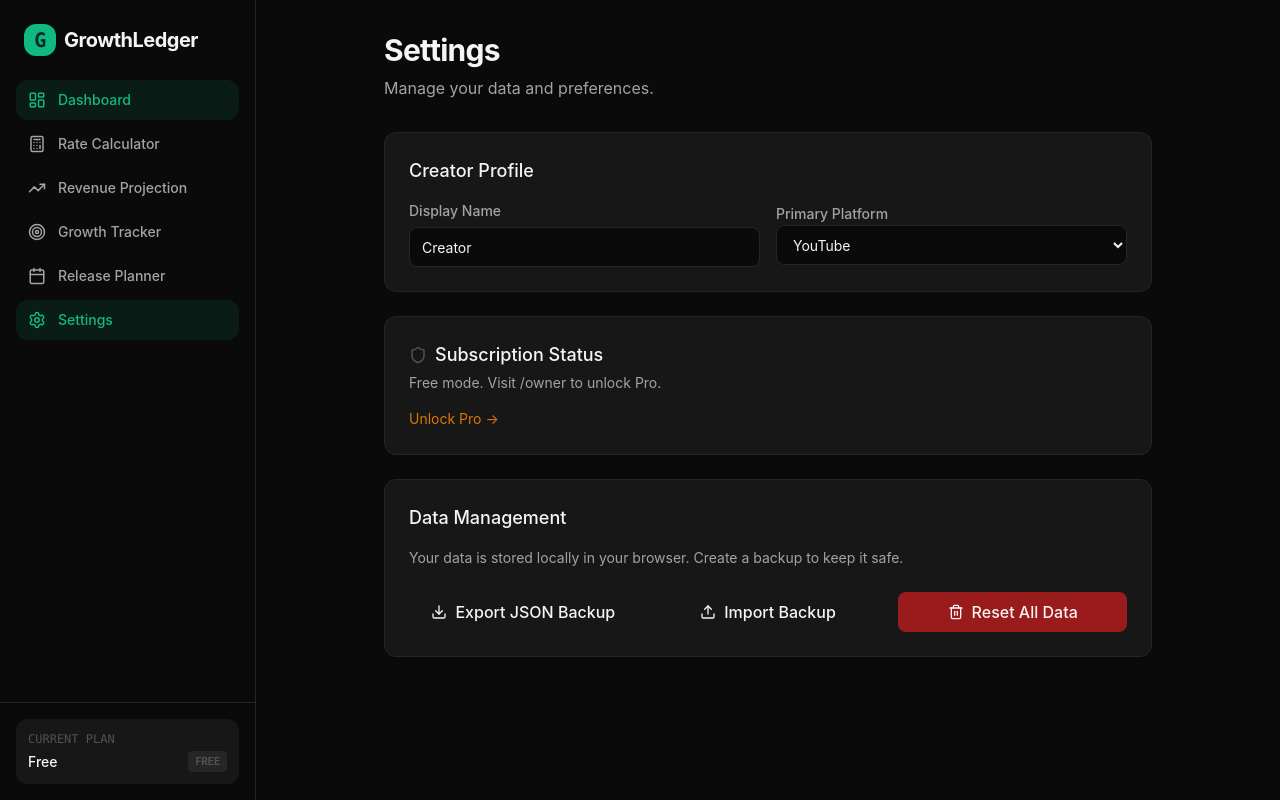
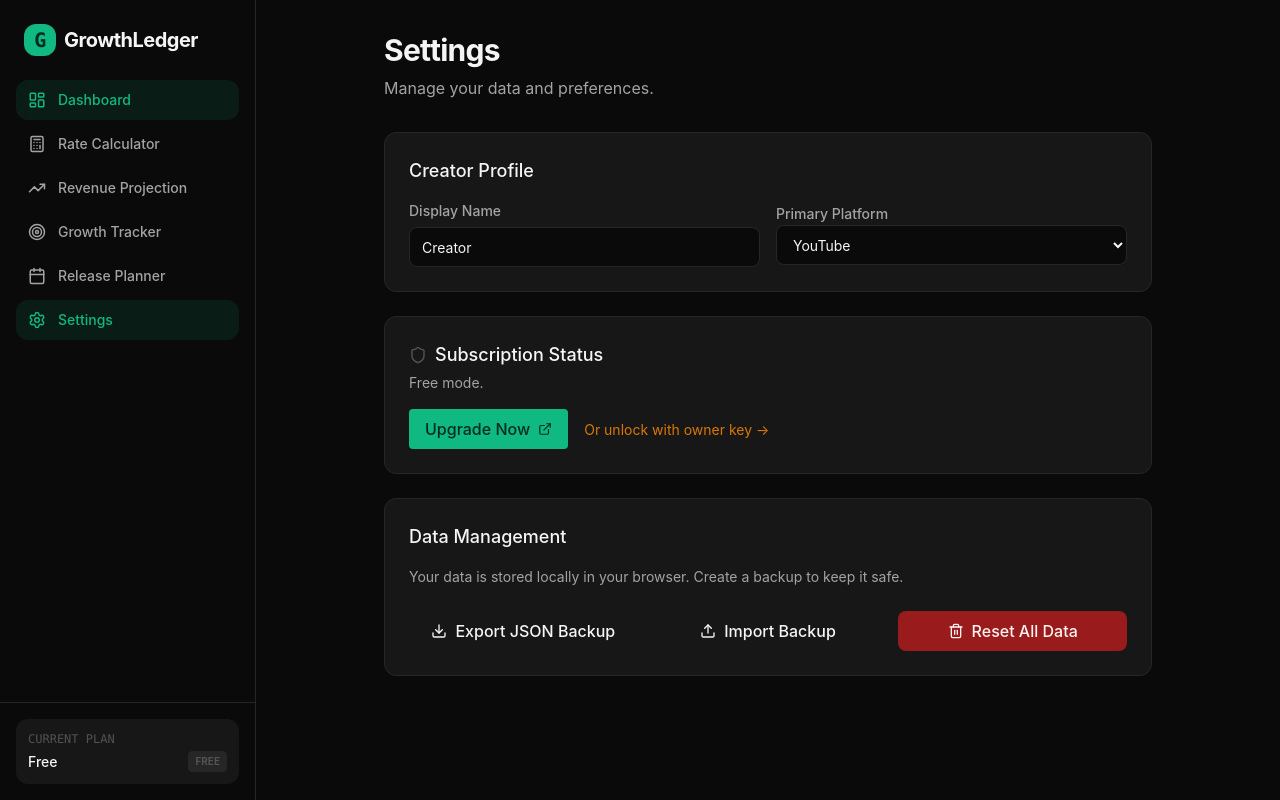
Before and after one commit to MelroseSaint/CreatorsStats, a React (Vite) app: page /app/settings in a window 1280 px wide. Built offline with nearby package versions, Linux system fonts and the light colour scheme; no server answers.

Commit message:
Add Stripe payment links back to Settings

```diff
--- a/src/pages/Settings.tsx
+++ b/src/pages/Settings.tsx
@@ -2,7 +2,7 @@ import React, { useRef } from 'react';
 import { Link, useNavigate } from 'react-router-dom';
 import { useStore } from '../context/StoreContext';
 import { Button } from '../components/ui/Button';
-import { Download, Upload, Trash2, Shield, X } from 'lucide-react';
+import { Download, Upload, Trash2, Shield, X, ExternalLink } from 'lucide-react';
 import { Input } from '../components/ui/Input';
 import { isProEnabled, disablePro } from '../utils/pro';
 
@@ -74,23 +74,46 @@ export function Settings() {
           <p className="text-[#a3a3a3] mt-1 text-sm">
             {proEnabled
               ? "Pro mode is enabled on this device."
-              : "Free mode. Visit /owner to unlock Pro."}
+              : "Free mode."}
           </p>
+
+          {!proEnabled && (
+            <a
+              href={import.meta.env.VITE_STRIPE_CHECKOUT_URL || '#'}
+              target="_blank"
+              rel="noreferrer"
+              className="mt-4 inline-flex items-center gap-2 px-4 py-2 bg-[#10b981] text-[#022c22] rounded font-medium hover:bg-[#059669] transition-colors"
+            >
+              Upgrade Now <ExternalLink size={14} />
+            </a>
+          )}
+
           {proEnabled && (
-            <button
-              onClick={handleDisablePro}
-              className="mt-4 text-sm text-red-500 hover:text-red-400 transition-colors flex items-center gap-1"
-            >
-              <X size={14} />
-              Disable Pro on this device
-            </button>
+            <>
+              <a
+                href={import.meta.env.VITE_STRIPE_BILLING_URL || '#'}
+                target="_blank"
+                rel="noreferrer"
+                className="mt-4 mr-4 inline-flex items-center gap-2 text-sm text-[#10b981] hover:text-[#059669] transition-colors"
+              >
+                Manage billing <ExternalLink size={14} />
+              </a>
+              <button
+                onClick={handleDisablePro}
+                className="mt-4 text-sm text-red-500 hover:text-red-400 transition-colors inline-flex items-center gap-1"
+              >
+                <X size={14} />
+                Disable Pro
+              </button>
+            </>
           )}
+
           {!proEnabled && (
             <Link
               to="/owner"
-              className="mt-4 inline-block text-sm text-[#d97706] hover:text-[#b45309] transition-colors"
+              className="mt-4 ml-4 inline-block text-sm text-[#d97706] hover:text-[#b45309] transition-colors"
             >
-              Unlock Pro →
+              Or unlock with owner key →
             </Link>
           )}
         </div>
```
